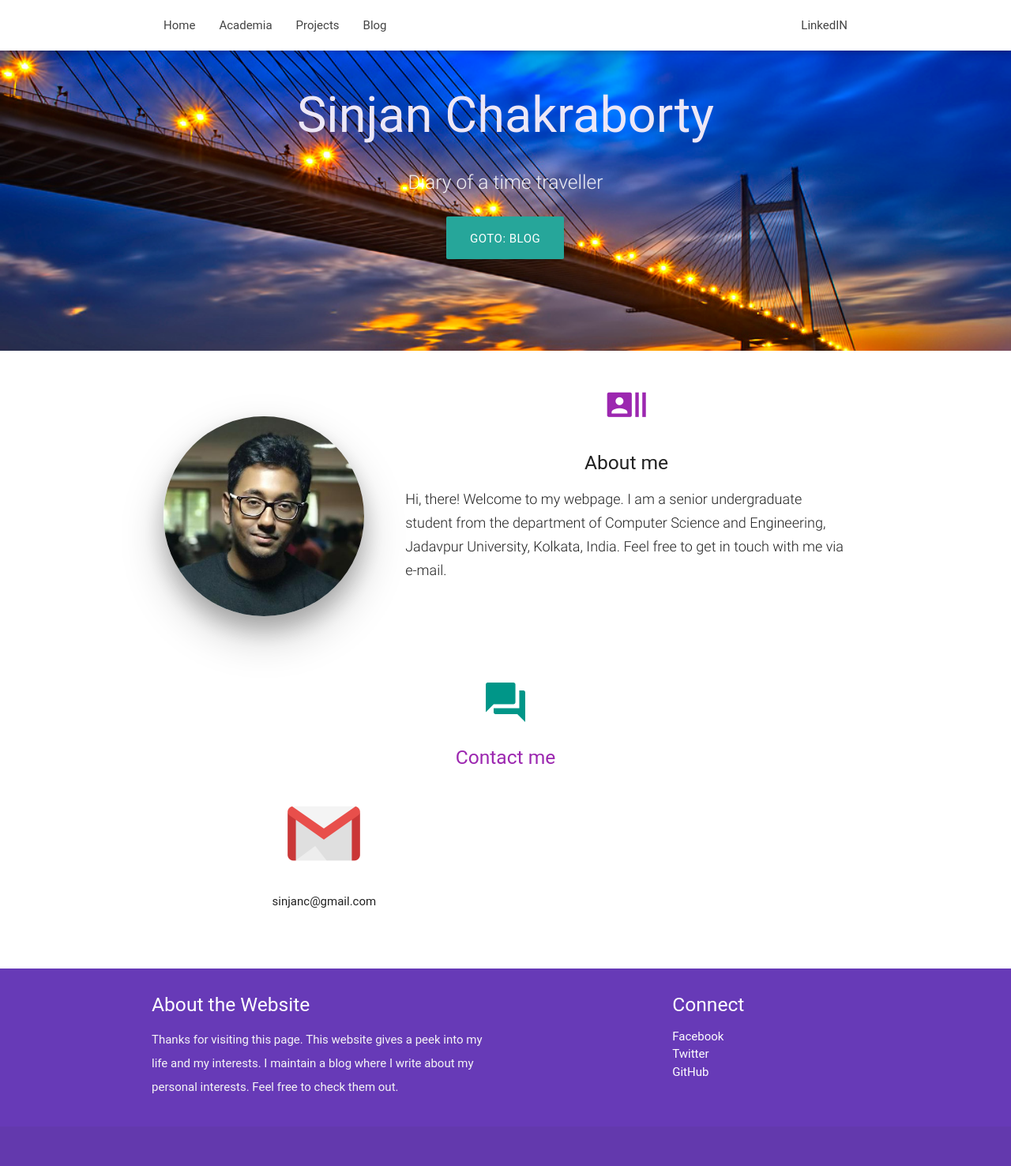
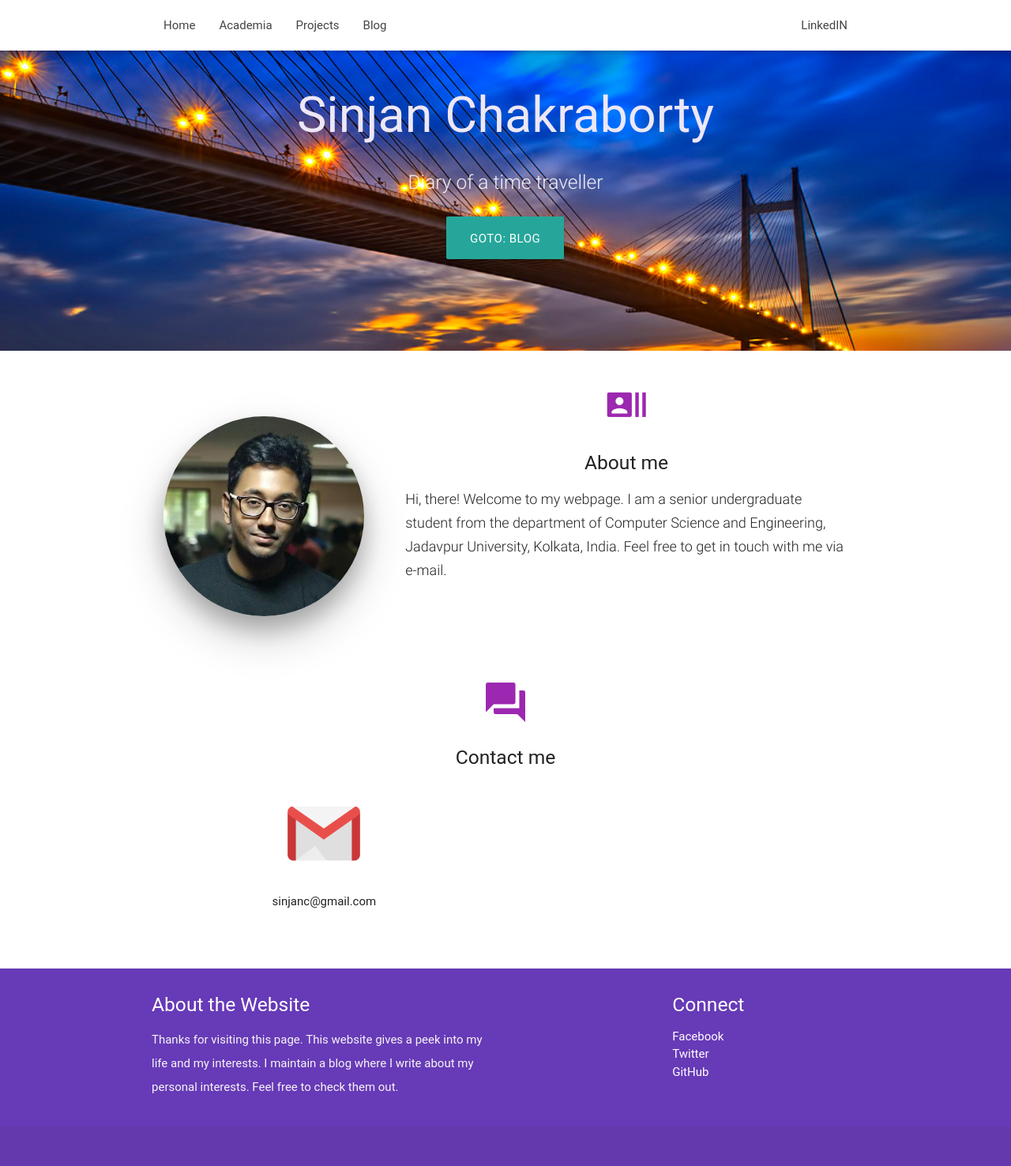
Before and after one commit to sinjan25/sinjan25.github.io, a Jekyll site: the page index.html, which Jekyll copies as it is, in a window 1280 px wide. Shown: the whole page at 79% size. Built offline with Jekyll 4.4.1, drawn with Linux system fonts in a browser that asks for light colours; nearby versions of some CDN libraries; some web fonts are replaced.

Commit message:
Update index.html

```diff
--- a/index.html
+++ b/index.html
@@ -88,10 +88,10 @@
     		<div class="section">
         		<div class="row">
         		<div class="col s12 center">
-          			<h3 class="center purple-text"><i class="medium material-icons teal-text">question_answer</i></h3>
-          			<h5 class="center purple-text">Contact me</h5>
+          			<h3><i class="medium material-icons purple-text">question_answer</i></h3>
+          			<h5>Contact me</h5>
           			<div class="row" >
-          			<div class="col s6 centre">
+          			<div class="col s6">
             				<br>
             				<img src="images/gmail.png" width="100" height="100" alt="" class="responsive-img z-depth-0"/>
               					<p>sinjanc@gmail.com</p>
```
